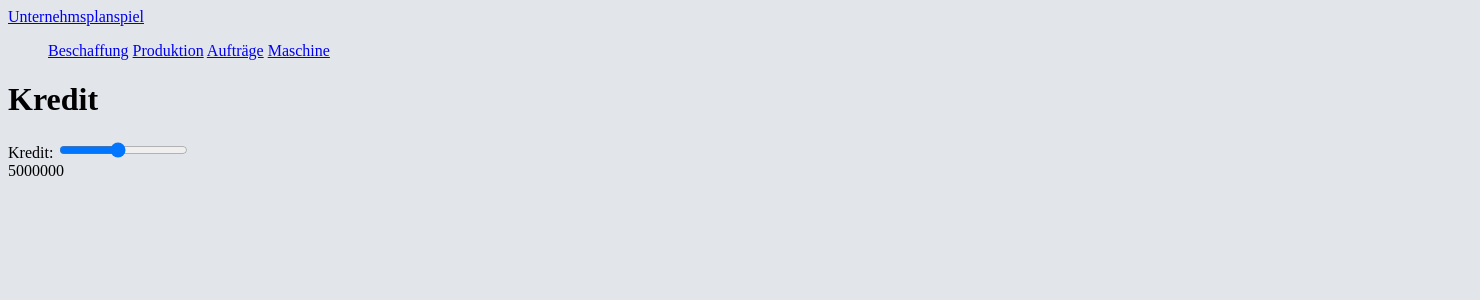
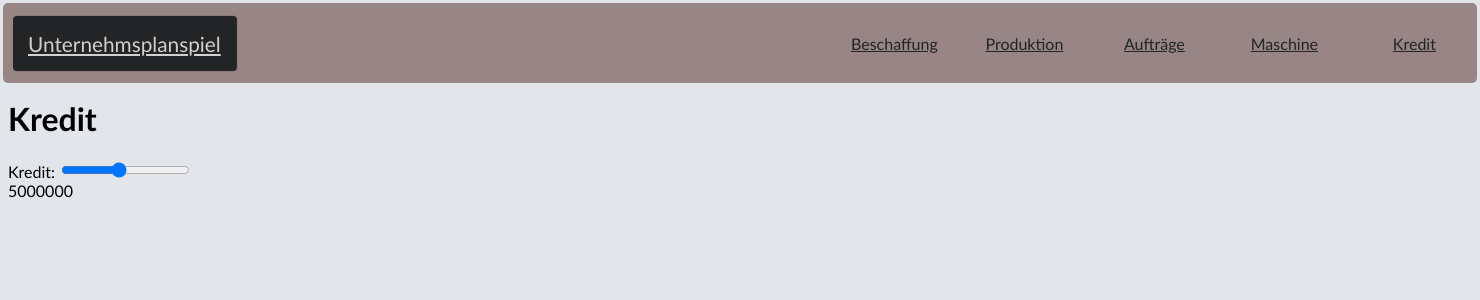
Before and after one commit to Haptiplan/frontend_web, a PHP site: page /HaptiPlan/templates/credit.php in a window 1480 px wide. Shown: the top 300 px of the page. Run offline with PHP 8.4, Linux system fonts and the light colour scheme.

Commit message:
changed href links

```diff
--- a/HaptiPlan/templates/create_machine.php
+++ b/HaptiPlan/templates/create_machine.php
@@ -6,7 +6,7 @@
     <meta name="viewport"
           content="width=device-width, user-scalable=no, initial-scale=1.0, maximum-scale=1.0, minimum-scale=1.0">
     <meta http-equiv="X-UA-Compatible" content="ie=edge">
-    <title>Document</title>
+    <title>Maschinen</title>
     <link rel="stylesheet" href="../styles/header.css">
     <link rel="stylesheet" href="../styles/foooter.css">
     <link rel="stylesheet" href="../styles/procurement.css">
--- a/HaptiPlan/templates/credit.php
+++ b/HaptiPlan/templates/credit.php
@@ -6,23 +6,18 @@
     <meta name="viewport" content="width=device-width, initial-scale=1.0">
     <title>Credit</title>
     <link rel="stylesheet" href="../styles/procurement.css">
+    <link rel="stylesheet" href="../styles/header.css">
+    <link rel="stylesheet" href="../styles/foooter.css">
 </head>
 
 <body>
     <?php include_once('header.php'); ?>
     <h1>Kredit</h1>
-
     <form class="update_form">
         <label for="credit">Kredit:</label>
         <input type="range" id="credit" name="credit" min="1000000" max="10000000" value="5000000" step="10000">
         <div id="creditValue">5000000</div>
     </form>
-    <ul class='dataList'></ul>
-    <template class="creditTemplate">
-        <div class="credit_list">
-            <div class="credit_amount"></div>
-        </div>
-    </template>
     <script src="../scripts/procurement_credit.js"></script>
 </body>
 
--- a/HaptiPlan/templates/header.php
+++ b/HaptiPlan/templates/header.php
@@ -13,8 +13,9 @@
       <a class="element"
         href="<?php echo $_SERVER['REQUEST_SCHEME'] . '://' . $_SERVER['HTTP_HOST'] . '/frontend_web/HaptiPlan/Auftraege'; ?>">Aufträge</a>
       <a class="element"
-        href="<?php echo $_SERVER['REQUEST_SCHEME'] . '://' . $_SERVER['HTTP_HOST'] . '/frontend_web/HaptiPlan/templates/create_machine.php'; ?>">Maschine</a>
+      href="<?php echo $_SERVER['REQUEST_SCHEME'] . '://' . $_SERVER['HTTP_HOST'] . '/frontend_web/HaptiPlan/templates/create_machine.php'; ?>">Maschine</a>
+      <a class="element"
+        href="<?php echo $_SERVER['REQUEST_SCHEME'] . '://' . $_SERVER['HTTP_HOST'] . '/frontend_web/HaptiPlan/templates/credit.php'; ?>">Kredit</a>
     </ul>
-
   </div>
 </nav>
```
